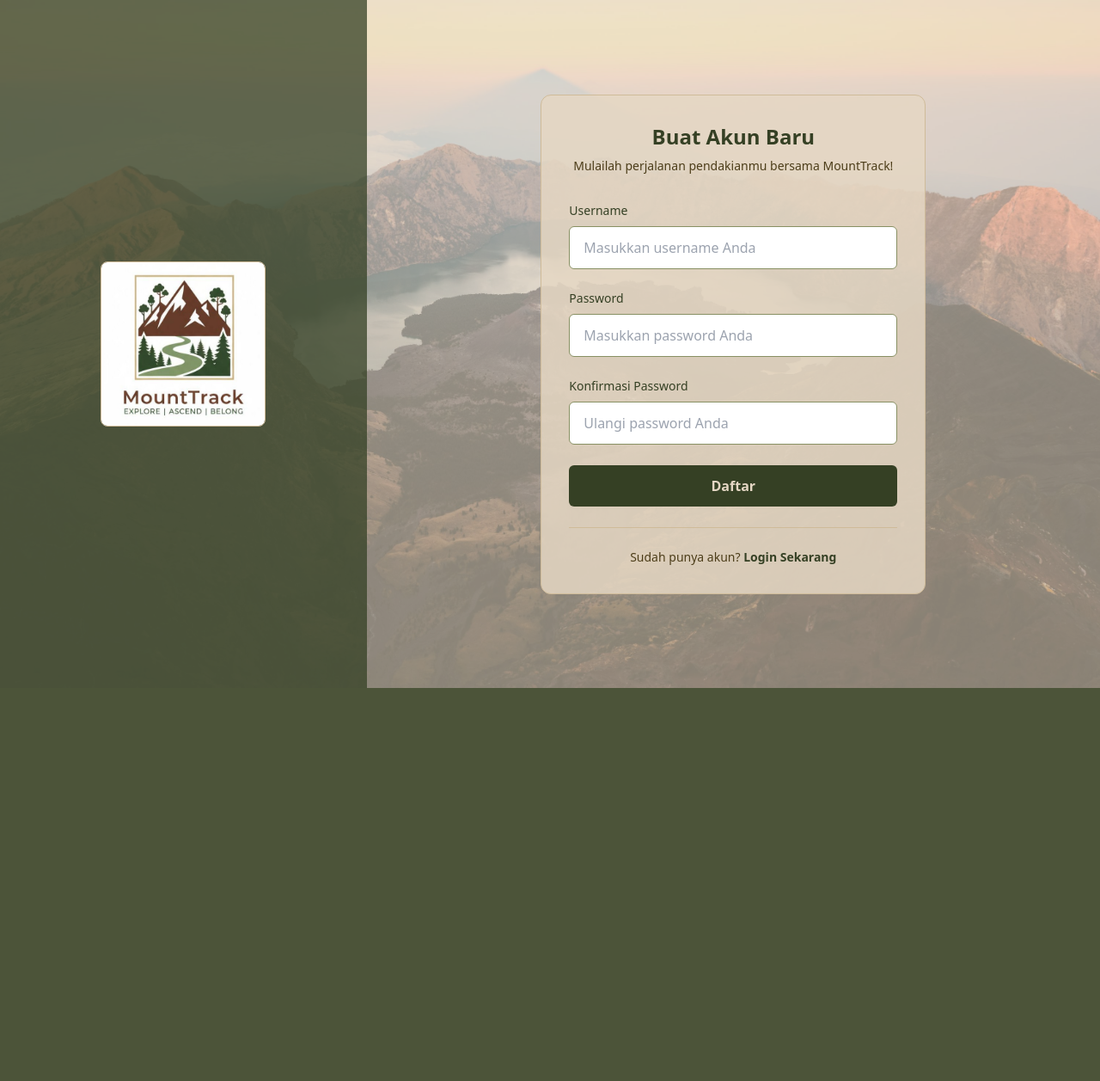
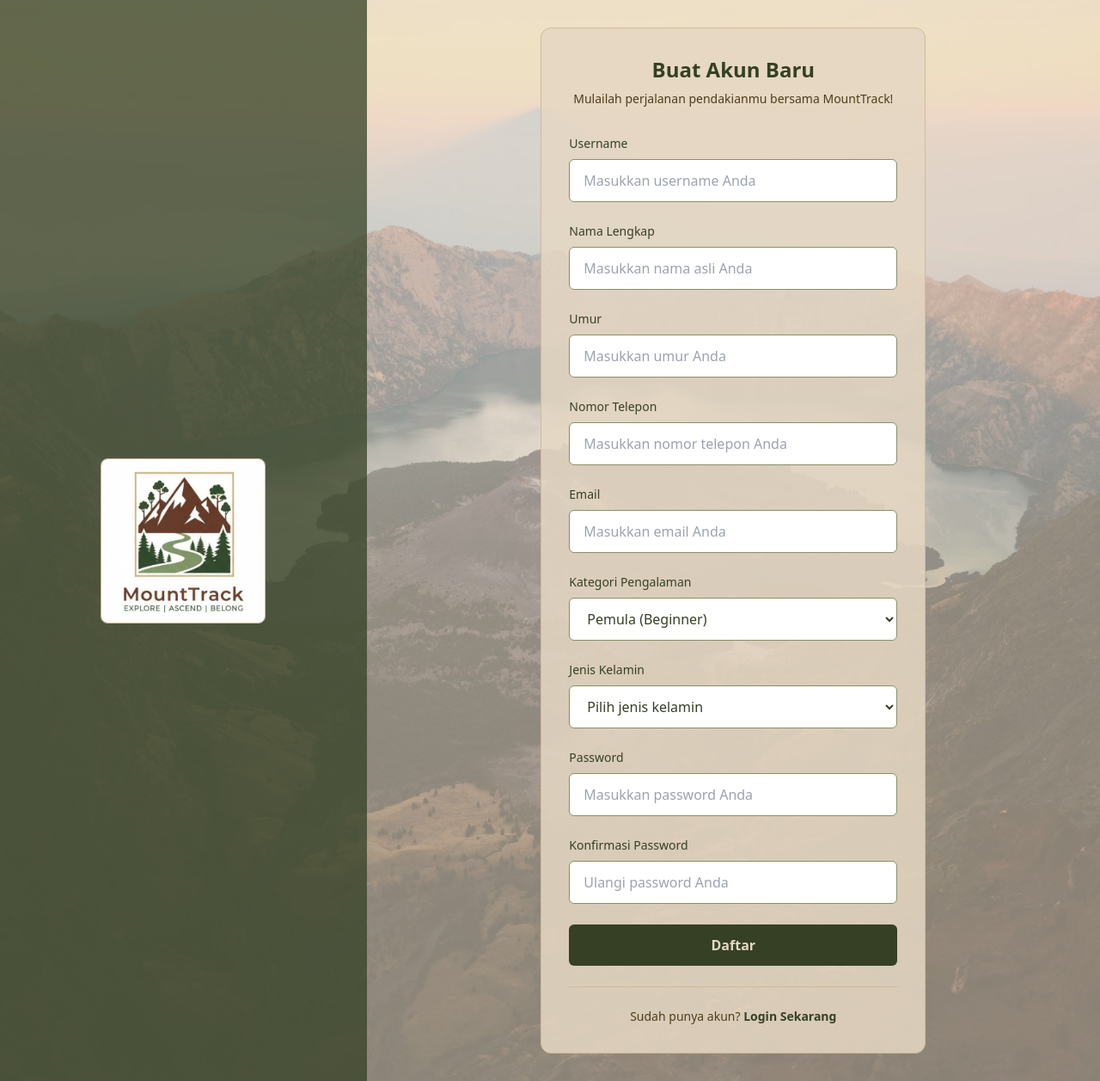
Before and after one commit to pbp-kelompok-c09/MountTrack, a Django app: page /accounts/register/ in a window 1280 px wide. Shown: the whole page at 86% size. Before the commit the page ends 800 px from the top, so only its background shows below. Run offline with Django 5.2, Linux system fonts and the light colour scheme; some libraries are stand-ins or nearby versions; some web fonts are replaced.

Commit message:
adjust registration flow and fix my profile not showing email

```diff
--- a/userprofile/forms.py
+++ b/userprofile/forms.py
@@ -5,12 +5,17 @@ from .models import UserProfile
 class RegisterForm(UserCreationForm):
     class Meta:
         model = UserProfile
-        fields = ['username', 'email', 'password1', 'password2']
-
-class ProfileForm(forms.ModelForm):
-    class Meta:
-        model = UserProfile
-        fields = ['nama', 'umur', 'nomor_telepon', 'category_experience', 'jenis_kelamin']
+        fields = [
+            'username',
+            'nama',
+            'umur',
+            'nomor_telepon',
+            'email',
+            'category_experience',
+            'jenis_kelamin',
+            'password1',
+            'password2',
+        ]
 
     def clean_umur(self):
         umur = self.cleaned_data.get('umur')
@@ -23,3 +28,20 @@ class ProfileForm(forms.ModelForm):
         if nomor and not nomor.isdigit():
             raise forms.ValidationError("Nomor telepon hanya boleh berisi angka")
         return nomor
+
+class ProfileForm(forms.ModelForm):
+    class Meta:
+        model = UserProfile
+        fields = ['nama', 'umur', 'nomor_telepon', 'email', 'category_experience', 'jenis_kelamin']
+
+    def clean_umur(self):
+        umur = self.cleaned_data.get('umur')
+        if umur is not None and umur <= 0:
+            raise forms.ValidationError("Umur harus lebih dari 0")
+        return umur
+
+    def clean_nomor_telepon(self):
+        nomor = self.cleaned_data.get('nomor_telepon')
+        if nomor and not nomor.isdigit():
+            raise forms.ValidationError("Nomor telepon hanya boleh berisi angka")
+        return nomor
--- a/userprofile/templates/register.html
+++ b/userprofile/templates/register.html
@@ -66,6 +66,7 @@ Daftar | MountTrack
       <form method="POST" class="space-y-6">
         {% csrf_token %}
 
+        <!-- username -->
         <div>
           <label for="username" class="block text-sm font-medium text-[#354024] mb-2">Username</label>
           <input
@@ -77,6 +78,82 @@ Daftar | MountTrack
             placeholder="Masukkan username Anda">
         </div>
 
+        <!-- nama asli -->
+        <div>
+          <label for="nama" class="block text-sm font-medium text-[#354024] mb-2">Nama Lengkap</label>
+          <input
+            id="nama"
+            name="nama"
+            type="text"
+            required
+            class="w-full px-4 py-3 border border-[#889063] rounded-md focus:outline-none focus:ring-2 focus:ring-[#354024] bg-white text-[#354024]"
+            placeholder="Masukkan nama asli Anda">
+        </div>
+
+        <!-- umur -->
+        <div>
+          <label for="umur" class="block text-sm font-medium text-[#354024] mb-2">Umur</label>
+          <input
+            id="umur"
+            name="umur"
+            type="number"
+            min="1"
+            class="w-full px-4 py-3 border border-[#889063] rounded-md focus:outline-none focus:ring-2 focus:ring-[#354024] bg-white text-[#354024]"
+            placeholder="Masukkan umur Anda">
+        </div>
+
+        <!-- nomor telepon -->
+        <div>
+          <label for="nomor_telepon" class="block text-sm font-medium text-[#354024] mb-2">Nomor Telepon</label>
+          <input
+            id="nomor_telepon"
+            name="nomor_telepon"
+            type="text"
+            class="w-full px-4 py-3 border border-[#889063] rounded-md focus:outline-none focus:ring-2 focus:ring-[#354024] bg-white text-[#354024]"
+            placeholder="Masukkan nomor telepon Anda">
+        </div>
+
+        <!-- email -->
+        <div>
+          <label for="email" class="block text-sm font-medium text-[#354024] mb-2">Email</label>
+          <input
+            id="email"
+            name="email"
+            type="email"
+            class="w-full px-4 py-3 border border-[#889063] rounded-md focus:outline-none focus:ring-2 focus:ring-[#354024] bg-white text-[#354024]"
+            placeholder="Masukkan email Anda">
+        </div>
+
+        <!-- category experience -->
+        <div>
+          <label for="category_experience" class="block text-sm font-medium text-[#354024] mb-2">Kategori Pengalaman</label>
+          <select
+            id="category_experience"
+            name="category_experience"
+            class="w-full px-4 py-3 border border-[#889063] rounded-md focus:outline-none focus:ring-2 focus:ring-[#354024] bg-white text-[#354024]"
+          >
+            <option value="beginner" selected>Pemula (Beginner)</option>
+            <option value="intermediate">Menengah (Intermediate)</option>
+            <option value="advanced">Berpengalaman (Advanced)</option>
+          </select>
+        </div>
+
+        <!-- jenis kelamin -->
+        <div>
+          <label for="jenis_kelamin" class="block text-sm font-medium text-[#354024] mb-2">Jenis Kelamin</label>
+          <select
+            id="jenis_kelamin"
+            name="jenis_kelamin"
+            class="w-full px-4 py-3 border border-[#889063] rounded-md focus:outline-none focus:ring-2 focus:ring-[#354024] bg-white text-[#354024]"
+          >
+            <option value="" selected>Pilih jenis kelamin</option>
+            <option value="M">Laki-laki</option>
+            <option value="F">Perempuan</option>
+            <option value="O">Lainnya</option>
+          </select>
+        </div>
+
+        <!-- password -->
         <div>
           <label for="password1" class="block text-sm font-medium text-[#354024] mb-2">Password</label>
           <input
```
